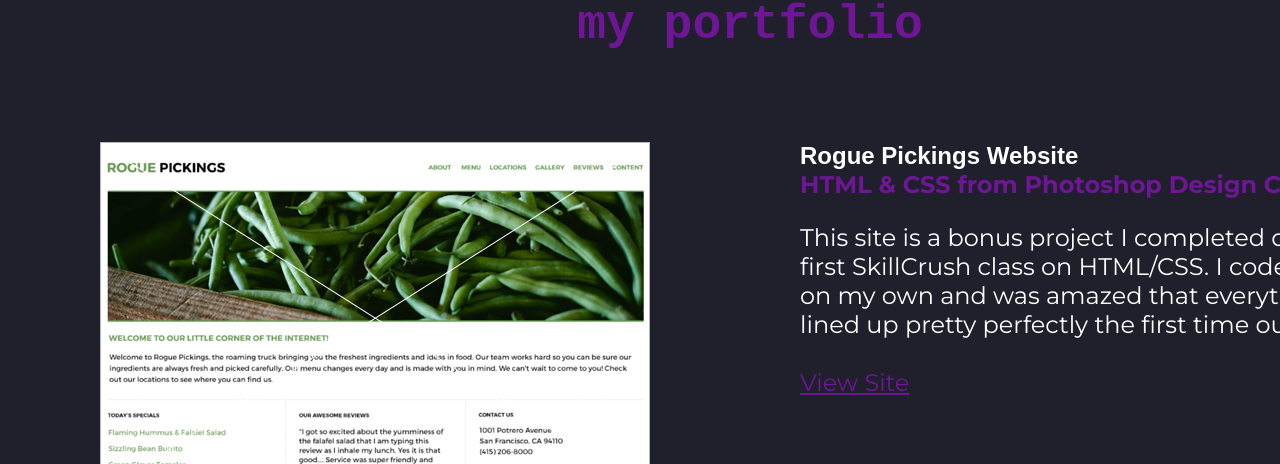
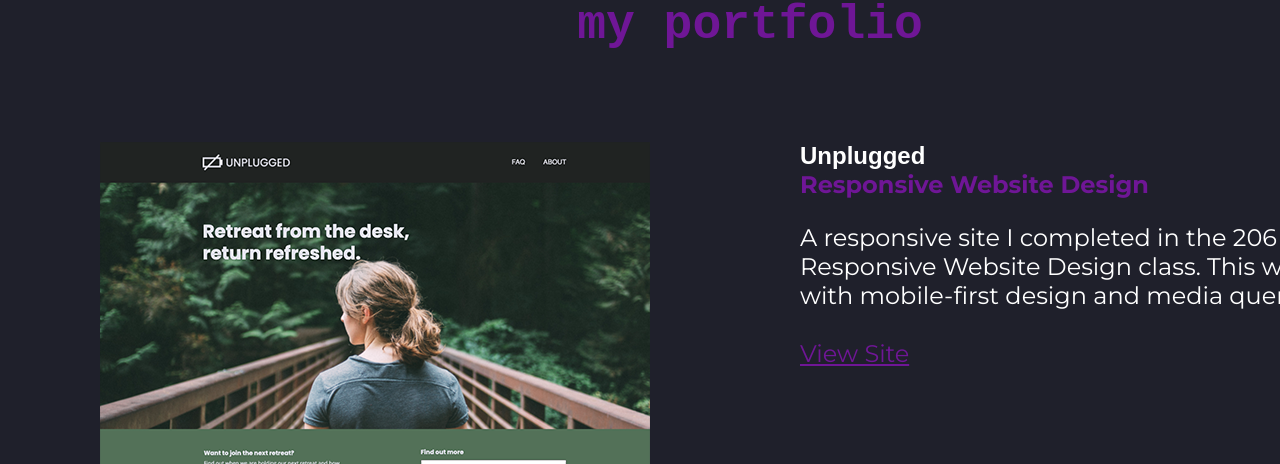
Before and after one commit to achristaldi/portfolio-website, a plain HTML site: page index.html in a window 1280 px wide. Shown: the part 992-1456 px from the top of the page. Drawn offline with Linux system fonts and the light colour scheme.

Commit message:
Added newest responsive web design site to portfolio section

```diff
--- a/index.html
+++ b/index.html
@@ -36,6 +36,15 @@
                   <div class="full-width">
 
                   <h2>my portfolio</h2>
+
+                        <div class="half-width">
+                              <a href="https://achristaldi.github.io/206-unplugged/"><img src="img/unplugged-screenshot.png" alt="Unplugged Responsive Project Photo"></a>
+                        </div>
+
+                        <div class="half-width">
+                              <h3>Unplugged <br> <span>Responsive Website Design</span></h3>
+                              <p>A responsive site I completed in the 206 Responsive Website Design class. This was done with mobile-first design and media queries. <br><br> <a href="https://achristaldi.github.io/206-unplugged/">View Site</a></p>
+                        </div>
 
 
                         <div class="half-width">
```
Also changed, not shown: img/unplugged-screenshot.png (added).
